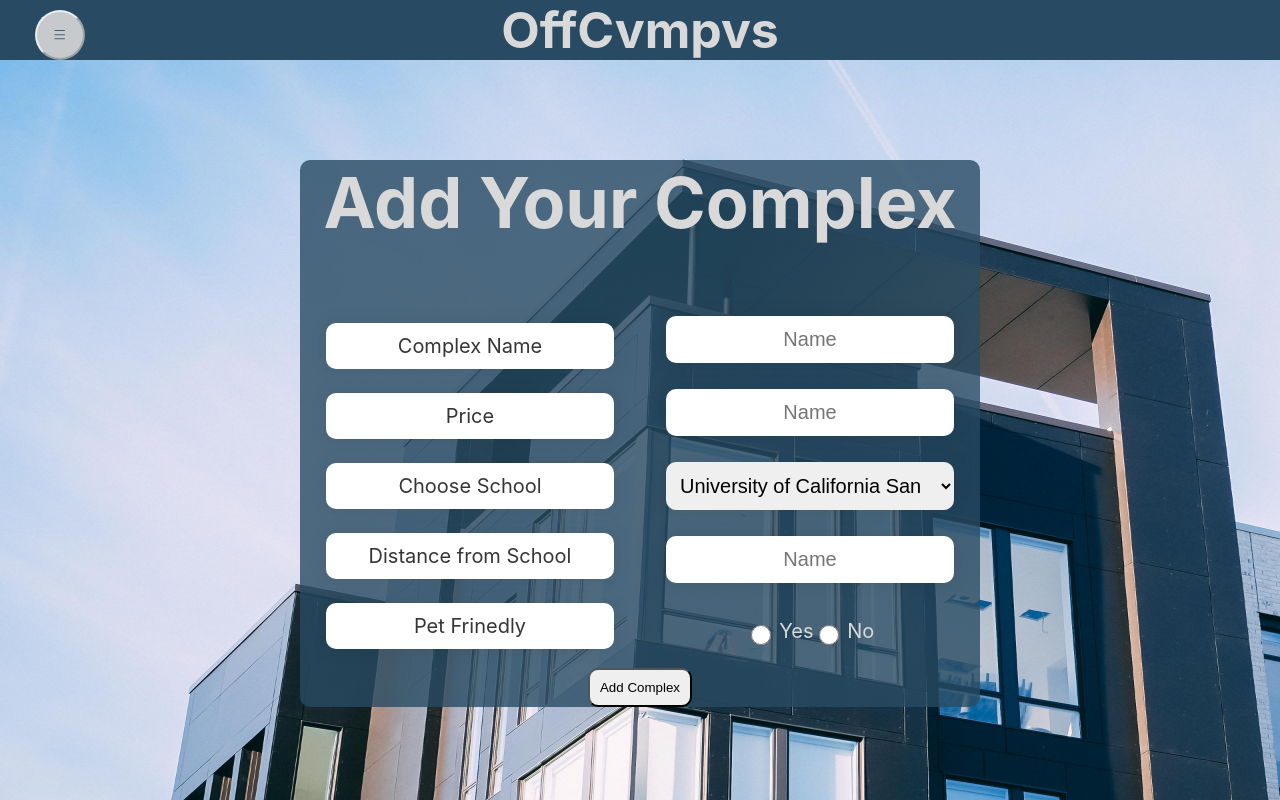
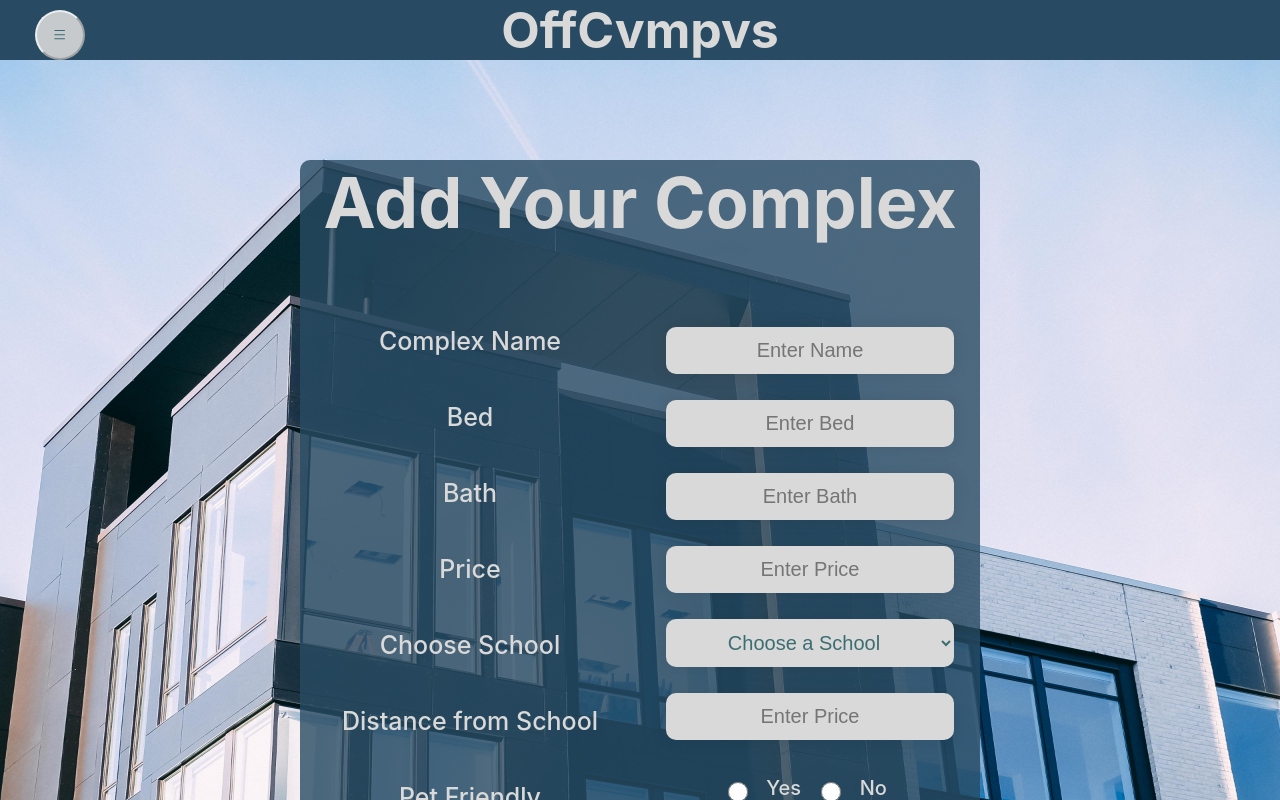
Before and after one commit to kleach12/phase-2-project-OffCampus, a React (Create React App) app in the folder my-app/: page /Complexform in a window 1280 px wide. Shown: the top 800 px of the page. Built offline with nearby package versions, Linux system fonts and the light colour scheme; data requests are answered from the project's data file.

Commit message:
Commit 16: Completed form css

```diff
--- a/my-app/src/ComplexForm/ComplexForm.css
+++ b/my-app/src/ComplexForm/ComplexForm.css
@@ -3,13 +3,14 @@ form {
 }
 .formdiv {
   background-color: rgba(40, 75, 99, .8);
-  margin-top: 100px;
-  margin-left:300px ;
-  margin-right: 300px;
+  margin: 100px 300px;
   border-radius:10px;
 }
 .formbox{
+  background-color:#d9d9d9;
+  color: #3c6e71;
   font-size: 20px;
+  font-weight: 400;
   display: block;
   padding: 12px 10px;
   margin: 13px 10px;
@@ -22,24 +23,29 @@ form {
 }
 
 .form-question{
-  color: #353535;
-  background-color: white;
-  font-size: 20px;
+  color: #d9d9d9;
+  font-weight: 500;
+  font-size: 25px;
   display: block;
   padding: 11px 10px;
   margin:12px 10px;
   border: 0;
-  box-shadow:0 0 15px 4px rgba(0,0,0,0.06);
   border-radius:10px;
   width: 90%;
   box-sizing: border-box;
 }
 
 .submit{
+  font-size: 20px;
+  font-weight: 500;
+  box-shadow:0 0 15px 4px rgba(0,0,0,0.06);
+  background-color: #3c6e71;
+  color: #d9d9d9;
   text-align: center;
   border-radius:10px;
   padding: 10px 10px;
-  color: ;
+  margin-bottom: 20px;
+  border: 0;
 }
 
 .container{
@@ -85,4 +91,7 @@ input.formradio{
 
 label {
   font-size: 20px;
+  color: #d9d9d9;
+  font-weight: 500;
+  padding: 11px 10px;
 }
--- a/my-app/src/ComplexForm/ComplexForm.js
+++ b/my-app/src/ComplexForm/ComplexForm.js
@@ -9,25 +9,30 @@ function ComplexForm(){
       <h2> Add Your Complex</h2>
       <div class = "container">
         <div class = "container-child1">
-          <p class = "form-question"> Complex Name</p>
-          <p class = "form-question"> Price</p>
-          <p class = "form-question"> Choose School</p>
+          <p class = "form-question"> Complex Name </p>
+          <p class = "form-question"> Bed </p>
+          <p class = "form-question"> Bath </p>
+          <p class = "form-question"> Price </p>
+          <p class = "form-question"> Choose School </p>
           <p class = "form-question"> Distance from School </p>
-          <p class = "form-question"> Pet Frinedly </p>
+          <p class = "form-question"> Pet Friendly </p>
         </div>
         <div class = "container-child2">
-          <input  class = "formbox "type="text" placeholder="Name"/>
-          <input  class = "formbox "type="text" placeholder="Name"/>
+          <input  class = "formbox "type="text" placeholder=" Enter Name "/>
+          <input  class = "formbox "type="text" placeholder=" Enter Bed "/>
+          <input  class = "formbox "type="text" placeholder=" Enter Bath "/>
+          <input  class = "formbox "type="text" placeholder="Enter Price"/>
           <select id = "optionform" class = "formbox "type="select" placeholder="Name">
+            <option value="">Choose a School</option>
             <option class = "option" value="UCSD">University of California San Diego</option>
             <option value="SDSU"> San Diego State University</option>
             <option value="USD">University of San Diego</option>
           </select>
-          <input  class = "formbox "type="text" placeholder="Name"/>
+          <input  class = "formbox "type="text" placeholder="Enter Price"/>
           <div class="radiobox">
-            <input  class = "formradio" type="radio" placeholder="Name"/>
-              <label> Yes< /label>
-            <input  class = "formradio" type="radio" placeholder="Name"/>
+            <input  class = "formradio" type="radio" />
+              <label> Yes </label>
+            <input  class = "formradio" type="radio"/>
               <label> No </label>
           </div>
         </div>
--- a/my-app/src/ComplexList/List/List.css
+++ b/my-app/src/ComplexList/List/List.css
@@ -34,11 +34,10 @@
 }
 
 #text {
-  background-color: white;
   background-size: 300px 100px;
   border-radius: 4px;
   text-align: left;
-  color: #353535;
+  color: #d9d9d9;
   padding: 0px 30px 0px 30px;;
   overflow-x: hidden;
   overflow-y: hidden;
@@ -47,3 +46,7 @@
 #text:not(){
   opacity: .9;
 }
+
+table, td, th {
+  border: 1px solid black;
+}
--- a/my-app/src/ComplexList/List/List.js
+++ b/my-app/src/ComplexList/List/List.js
@@ -10,10 +10,21 @@ function List ({name,price,image}){
         <div class = "content">
           <h3> {name} </h3>
           <div id= "text">
-            <h4>School</h4>
-            <h4>Amenities</h4>
-            <h4> Price ${price}</h4>
-            <p>Pet Frinedly</p>
+            <table>
+              <tr>
+                <th>School: </th>
+              </tr>
+              <tr>
+                <th>Price: ${price}</th>
+              </tr>
+              <tr>
+                <th> Bed: </th>
+                <th> Bath: </th>
+              </tr>
+              <tr>
+                <th>Pet Friendly: </th>
+              </tr>
+            </table>
           </div>
         </div>
       </div>
```
